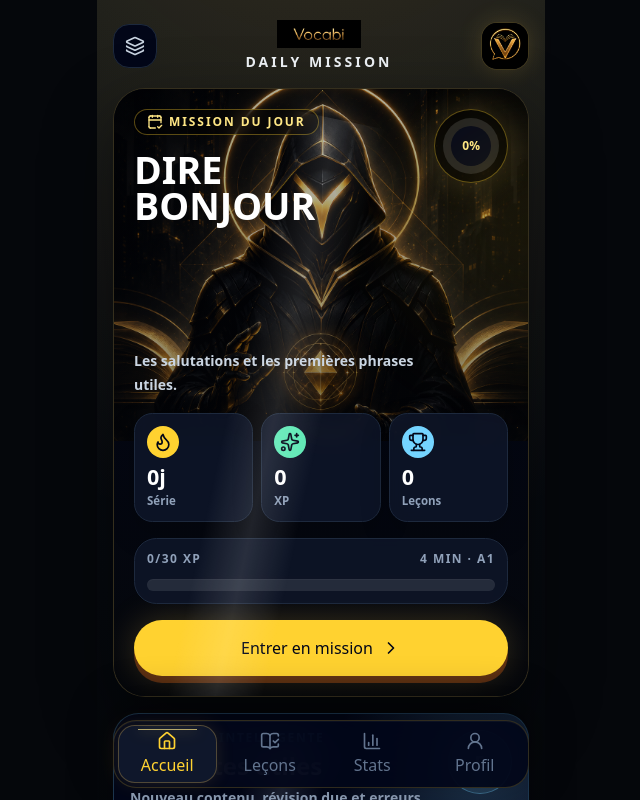
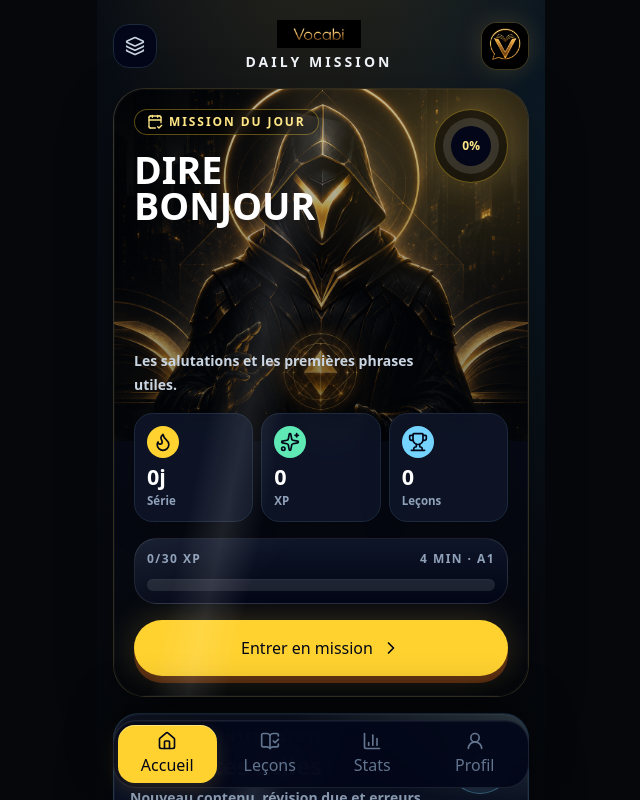
Before and after one commit to Portg4s/Vocabi, a Next.js app: page / in a window 1280 px wide. Both pictures are taken after a click on the button "Commencer". Shown: the top 800 px of the page, without its empty margins (319-959 px from the left). Built offline with nearby package versions, Linux system fonts and the light colour scheme.

Commit message:
polish app visual surfaces

```diff
--- a/src/app/globals.css
+++ b/src/app/globals.css
@@ -31,6 +31,53 @@ body {
   overscroll-behavior-y: none;
 }
 
+.vocabi-app-shell {
+  background:
+    radial-gradient(ellipse 80% 38% at 50% -12%, rgba(246, 199, 86, 0.18), transparent 72%),
+    radial-gradient(ellipse 65% 34% at 100% 8%, rgba(56, 189, 248, 0.08), transparent 68%),
+    linear-gradient(180deg, #080d14 0%, #05070b 48%, #070a10 100%);
+}
+
+.vocabi-panel {
+  position: relative;
+  isolation: isolate;
+  overflow: hidden;
+  background:
+    linear-gradient(180deg, rgba(15, 23, 42, 0.92), rgba(2, 6, 23, 0.98)),
+    #020617;
+  box-shadow:
+    0 20px 54px rgba(0, 0, 0, 0.34),
+    inset 0 1px 0 rgba(255, 255, 255, 0.04);
+}
+
+.vocabi-panel::before {
+  position: absolute;
+  inset: 0;
+  z-index: -1;
+  content: "";
+  border-radius: inherit;
+  background:
+    radial-gradient(ellipse 76% 46% at 92% 0%, rgba(246, 199, 86, 0.12), transparent 70%),
+    radial-gradient(ellipse 60% 42% at 0% 100%, rgba(52, 211, 153, 0.08), transparent 70%);
+  opacity: 0.95;
+}
+
+.vocabi-panel::after {
+  position: absolute;
+  inset: 0;
+  z-index: 1;
+  pointer-events: none;
+  content: "";
+  border-radius: inherit;
+  box-shadow: inset 0 0 0 1px rgba(255, 255, 255, 0.035);
+}
+
+.vocabi-card-sheen {
+  background:
+    linear-gradient(135deg, rgba(255, 255, 255, 0.05), transparent 38%),
+    linear-gradient(180deg, rgba(15, 23, 42, 0.92), rgba(2, 6, 23, 0.96));
+}
+
 button,
 input,
 textarea,
@@ -40,6 +87,7 @@ select {
 
 button {
   -webkit-tap-highlight-color: transparent;
+  touch-action: manipulation;
 }
 
 ::selection {
--- a/src/components/layout/mobile-nav.tsx
+++ b/src/components/layout/mobile-nav.tsx
@@ -13,7 +13,7 @@ const items: Array<{ id: Tab; label: string; icon: typeof Home }> = [
 export function MobileNav({ activeTab, onChange }: { activeTab: Tab; onChange: (tab: Tab) => void }) {
   return (
     <nav className="fixed inset-x-0 bottom-[calc(env(safe-area-inset-bottom)+0.75rem)] z-40 px-4 sm:left-1/2 sm:max-w-md sm:-translate-x-1/2">
-      <div className="grid h-[4.25rem] grid-cols-4 gap-1 rounded-[1.45rem] border border-amber-300/18 bg-slate-950/92 p-1 shadow-[0_-14px_46px_rgba(0,0,0,0.46),inset_0_1px_0_rgba(255,255,255,0.04)] backdrop-blur-xl">
+      <div className="grid h-[4.25rem] grid-cols-4 gap-1 rounded-[1.45rem] border border-white/10 bg-slate-950/94 p-1 shadow-[0_-16px_46px_rgba(0,0,0,0.46),inset_0_1px_0_rgba(255,255,255,0.05)] backdrop-blur-xl">
         {items.map((item) => {
           const Icon = item.icon;
           const active = item.id === activeTab;
@@ -25,11 +25,10 @@ export function MobileNav({ activeTab, onChange }: { activeTab: Tab; onChange: (
               className={cn(
                 "relative flex min-h-0 flex-col items-center justify-center gap-0.5 overflow-hidden rounded-[1.05rem] text-[0.68rem] font-extrabold leading-none transition active:scale-95",
                 active
-                  ? "bg-slate-900 text-amber-300 shadow-[inset_0_0_0_1px_rgba(246,199,86,0.28),0_0_18px_rgba(246,199,86,0.12)]"
+                  ? "bg-amber-300 text-slate-950 shadow-[0_6px_18px_rgba(246,199,86,0.16),inset_0_1px_0_rgba(255,255,255,0.34)]"
                   : "text-slate-500 hover:bg-slate-900 hover:text-slate-200",
               )}
             >
-              {active && <span className="pointer-events-none absolute inset-x-5 top-1 h-px bg-amber-200/70 shadow-[0_0_14px_rgba(246,199,86,0.72)]" />}
               <Icon className="h-5 w-5 shrink-0" aria-hidden="true" />
               {item.label}
             </button>
--- a/src/components/ui/card.tsx
+++ b/src/components/ui/card.tsx
@@ -5,7 +5,7 @@ export function Card({ className, ...props }: React.HTMLAttributes<HTMLDivElemen
   return (
     <div
       className={cn(
-        "rounded-[1.25rem] border border-slate-800 bg-slate-950 p-5 text-slate-100 shadow-[0_18px_46px_rgba(0,0,0,0.28)]",
+        "rounded-[1.25rem] border border-white/10 bg-slate-950 p-5 text-slate-100 shadow-[0_18px_46px_rgba(0,0,0,0.28)]",
         className,
       )}
       {...props}
@@ -17,7 +17,7 @@ export function SoftCard({ className, ...props }: React.HTMLAttributes<HTMLDivEl
   return (
     <div
       className={cn(
-        "rounded-[1.25rem] border border-slate-800 bg-slate-950/80 p-4 text-slate-100 shadow-[0_12px_32px_rgba(0,0,0,0.24)] backdrop-blur",
+        "rounded-[1.25rem] border border-white/10 bg-slate-950/80 p-4 text-slate-100 shadow-[0_12px_32px_rgba(0,0,0,0.24)] backdrop-blur",
         className,
       )}
       {...props}
--- a/src/features/learning/vocabi-app.tsx
+++ b/src/features/learning/vocabi-app.tsx
@@ -29,7 +29,7 @@ import type { ChangeEvent, ReactNode } from "react";
 import { useEffect, useMemo, useRef, useState } from "react";
 import { badgeDefinitions } from "@/data/badges";
 import { allLessons, getExerciseById, getFirstLesson, units } from "@/data/lessons";
-import { errorShake, feedbackVariants, glintSweep, pageVariants, pressable, revealContainer, revealItem, slowHalo, successPulse } from "@/lib/animations/variants";
+import { errorShake, feedbackVariants, glintSweep, pageVariants, pressable, revealContainer, revealItem, successPulse } from "@/lib/animations/variants";
 import { Button } from "@/components/ui/button";
 import { BadgePill } from "@/components/ui/badge-pill";
 import { Card } from "@/components/ui/card";
@@ -138,8 +138,7 @@ export function VocabiApp() {
   return (
     <main className="min-h-dvh text-slate-100" style={{ background: "#05070b" }}>
       <div
-        className="mx-auto min-h-dvh w-full max-w-md px-4 pb-[calc(env(safe-area-inset-bottom)+7.25rem)] pt-[calc(env(safe-area-inset-top)+1rem)]"
-        style={{ background: "radial-gradient(circle at 50% -10%, rgba(246,199,86,0.18), transparent 34%), linear-gradient(180deg, #080d14 0%, #05070b 45%, #070a10 100%)" }}
+        className="vocabi-app-shell mx-auto min-h-dvh w-full max-w-md px-4 pb-[calc(env(safe-area-inset-bottom)+7.25rem)] pt-[calc(env(safe-area-inset-top)+1rem)]"
       >
         <AnimatePresence mode="wait">
           {activeTab === "home" && (
@@ -337,24 +336,17 @@ function Dashboard({
 
       <motion.section
         variants={prefersReducedMotion ? undefined : revealItem}
-        className="relative overflow-hidden rounded-[2rem] border border-amber-300/20 bg-slate-950 shadow-[0_26px_70px_rgba(0,0,0,0.48)]"
+        className="vocabi-panel rounded-[2rem] border border-amber-300/18"
       >
         {!prefersReducedMotion && (
-          <>
-            <motion.div
-              aria-hidden="true"
-              animate={slowHalo}
-              className="pointer-events-none absolute -right-24 top-10 z-10 h-48 w-48 rounded-full bg-amber-300/18 blur-3xl"
-            />
-            <motion.div
-              aria-hidden="true"
-              animate={glintSweep}
-              className="pointer-events-none absolute inset-y-0 z-20 w-24 rotate-12 bg-gradient-to-r from-transparent via-white/12 to-transparent"
-            />
-          </>
+          <motion.div
+            aria-hidden="true"
+            animate={glintSweep}
+            className="pointer-events-none absolute inset-y-0 z-20 w-20 rotate-12 bg-gradient-to-r from-transparent via-white/10 to-transparent"
+          />
         )}
         <Image src={vocabiDashboardHeroImage} alt="" width={1122} height={1402} className="h-[22rem] w-full object-cover object-[50%_26%] opacity-90" preload />
-        <div className="absolute inset-0 bg-[linear-gradient(180deg,rgba(5,7,11,0.22)_0%,rgba(5,7,11,0.36)_42%,rgba(5,7,11,0.98)_100%)]" />
+        <div className="absolute inset-0 bg-[radial-gradient(ellipse_78%_44%_at_88%_6%,rgba(246,199,86,0.24),transparent_72%),linear-gradient(180deg,rgba(5,7,11,0.2)_0%,rgba(5,7,11,0.36)_42%,rgba(5,7,11,0.98)_100%)]" />
         <div className="absolute left-5 right-5 top-5 flex items-start justify-between gap-4">
           <div>
             <p className="inline-flex items-center gap-1.5 rounded-full border border-amber-300/35 bg-black/40 px-3 py-1 text-xs font-black uppercase tracking-[0.16em] text-amber-200 backdrop-blur">
@@ -381,7 +373,7 @@ function Dashboard({
             <Metric icon={<Trophy className="h-5 w-5" />} label="Leçons" value={progress.completedLessons.toString()} tone="sky" />
           </motion.div>
 
-          <div className="space-y-3 rounded-[1.4rem] border border-slate-800 bg-slate-900/80 p-3 backdrop-blur">
+          <div className="vocabi-card-sheen space-y-3 rounded-[1.4rem] border border-white/10 p-3 backdrop-blur">
             <div className="flex items-center justify-between text-xs font-black uppercase tracking-[0.12em] text-slate-400">
               <span>{progress.todayXp}/{progress.profile?.dailyGoalXp ?? 30} XP</span>
               <span>{nextLesson.estimatedMinutes} min · {nextLesson.difficulty}</span>
@@ -402,7 +394,7 @@ function Dashboard({
         <ReviewMissionCard progress={progress} onStartReview={onStartReview} />
       </motion.div>
 
-      <motion.section variants={prefersReducedMotion ? undefined : revealItem} className="space-y-4 rounded-[1.6rem] border border-slate-800 bg-slate-950/80 p-4 shadow-[0_18px_46px_rgba(0,0,0,0.28)] backdrop-blur">
+      <motion.section variants={prefersReducedMotion ? undefined : revealItem} className="vocabi-panel space-y-4 rounded-[1.6rem] border border-white/10 p-4 backdrop-blur">
         <div className="flex items-start justify-between gap-3">
           <div>
             <p className="flex items-center gap-1.5 text-xs font-black uppercase tracking-[0.14em] text-amber-300">
@@ -416,7 +408,7 @@ function Dashboard({
         </div>
         <ProgressBar value={unitPercent} className="bg-slate-900" />
         <div className="relative space-y-3 pt-1">
-          <span className="absolute bottom-8 left-[1.15rem] top-8 w-1 rounded-full bg-slate-900" />
+          <span className="absolute bottom-8 left-[1.15rem] top-8 w-1 rounded-full bg-white/10" />
           {currentUnit.lessons.map((lesson, lessonIndex) => {
             const status = progress.getLessonStatus(lesson.id);
             const active = lesson.id === nextLesson.id;
@@ -432,7 +424,7 @@ function Dashboard({
                 whileTap={status === "locked" || prefersReducedMotion ? undefined : "tap"}
                 className={cn(
                   "relative z-10 flex min-h-16 w-full items-center gap-3 rounded-[1.4rem] px-2 py-2 text-left transition",
-                  active ? "bg-amber-300/10 shadow-[inset_0_0_0_1px_rgba(246,199,86,0.18),0_0_24px_rgba(246,199,86,0.08)]" : "bg-transparent",
+                  active ? "bg-amber-300/10 shadow-[inset_0_0_0_1px_rgba(246,199,86,0.2),0_10px_24px_rgba(0,0,0,0.18)]" : "bg-transparent",
                   status === "locked" && "opacity-55",
                 )}
               >
@@ -483,13 +475,13 @@ function SmartSessionCard({ progress, onStartSmartSession }: { progress: ReturnT
   const mistakeCount = progress.exerciseHistory.filter((item) => !item.correct).length;
 
   return (
-    <section className="relative overflow-hidden rounded-[1.6rem] border border-sky-300/24 bg-slate-950 p-4 shadow-[0_18px_46px_rgba(0,0,0,0.32)]">
-      <div className="absolute inset-0 bg-[radial-gradient(circle_at_88%_20%,rgba(125,211,252,0.22),transparent_34%),radial-gradient(circle_at_10%_90%,rgba(246,199,86,0.14),transparent_32%)]" />
+    <section className="vocabi-panel rounded-[1.6rem] border border-sky-300/20 p-4">
+      <div className="absolute inset-0 bg-[radial-gradient(ellipse_84%_58%_at_102%_-8%,rgba(125,211,252,0.2),transparent_72%),radial-gradient(ellipse_70%_48%_at_-12%_112%,rgba(246,199,86,0.11),transparent_72%)]" />
       {!prefersReducedMotion && (
         <motion.div
           aria-hidden="true"
           animate={glintSweep}
-          className="pointer-events-none absolute inset-y-0 w-20 rotate-12 bg-gradient-to-r from-transparent via-sky-100/12 to-transparent"
+          className="pointer-events-none absolute inset-y-0 z-10 w-16 rotate-12 bg-gradient-to-r from-transparent via-sky-100/10 to-transparent"
         />
       )}
       <div className="relative space-y-4">
@@ -523,21 +515,13 @@ function SmartSessionCard({ progress, onStartSmartSession }: { progress: ReturnT
 }
 
 function ReviewMissionCard({ progress, onStartReview }: { progress: ReturnType<typeof useVocabiProgress>; onStartReview: () => void }) {
-  const prefersReducedMotion = useReducedMotion();
   const dueCount = progress.reviewSummary.dueCount;
   const hasDueCards = dueCount > 0 && progress.reviewQueue.length > 0;
   const nextDue = progress.reviewSummary.nextDueAt ? formatShortDate(progress.reviewSummary.nextDueAt) : "Après ta prochaine leçon";
 
   return (
-    <section className="relative overflow-hidden rounded-[1.6rem] border border-emerald-300/24 bg-slate-950 p-4 shadow-[0_18px_46px_rgba(0,0,0,0.32)]">
-      <div className="absolute inset-0 bg-[radial-gradient(circle_at_85%_15%,rgba(52,211,153,0.22),transparent_34%),radial-gradient(circle_at_10%_90%,rgba(246,199,86,0.12),transparent_32%)]" />
-      {!prefersReducedMotion && (
-        <motion.div
-          aria-hidden="true"
-          animate={slowHalo}
-          className="pointer-events-none absolute -right-16 -top-10 h-36 w-36 rounded-full bg-emerald-300/16 blur-3xl"
-        />
-      )}
+    <section className="vocabi-panel rounded-[1.6rem] border border-emerald-300/20 p-4">
+      <div className="absolute inset-0 bg-[radial-gradient(ellipse_84%_58%_at_100%_-10%,rgba(52,211,153,0.2),transparent_72%),radial-gradient(ellipse_72%_48%_at_-12%_110%,rgba(246,199,86,0.1),transparent_72%)]" />
       <div className="relative space-y-4">
         <div className="flex items-start justify-between gap-4">
           <div>
@@ -583,7 +567,7 @@ function MiniReviewStat({ label, value, tone }: { label: string; value: string;
   }[tone];
 
   return (
-    <div className="rounded-2xl border border-white/10 bg-slate-900/80 p-3">
+    <div className="vocabi-card-sheen rounded-2xl border border-white/10 p-3">
       <p className={cn("text-xl font-black leading-none", toneClass)}>{value}</p>
       <p className="mt-1 text-[0.68rem] font-black uppercase tracking-[0.08em] text-slate-500">{label}</p>
     </div>
@@ -1015,9 +999,9 @@ function StatsView({ progress, onStartMistakes }: { progress: ReturnType<typeof
           <p className="text-sm leading-6 text-slate-400">Aucune activité pour l&apos;instant. Une leçon et cette zone prendra vie.</p>
         ) : (
           progress.dailyStats.slice(-5).reverse().map((day) => (
-            <div key={day.date} className="flex items-center justify-between rounded-2xl bg-slate-900 p-3">
+            <div key={day.date} className="flex items-center justify-between rounded-2xl border border-white/10 bg-slate-900/80 p-3">
               <span className="text-sm font-bold text-slate-300">{day.date}</span>
-              <span className="text-sm font-black text-emerald-700">+{day.xp} XP</span>
+              <span className="text-sm font-black text-emerald-300">+{day.xp} XP</span>
             </div>
           ))
         )}
@@ -1058,8 +1042,8 @@ function StatsView({ progress, onStartMistakes }: { progress: ReturnType<typeof
           <p className="text-sm leading-6 text-slate-400">Aucune erreur enregistrée pour l&apos;instant. C&apos;est bon signe.</p>
         ) : (
           recentMistakes.map((item) => (
-            <div key={item.id} className="rounded-2xl bg-rose-50 p-3">
-              <p className="text-sm font-black text-rose-900">{getExerciseById(item.exerciseId)?.prompt ?? item.exerciseId}</p>
+            <div key={item.id} className="rounded-2xl border border-rose-300/18 bg-rose-400/10 p-3">
+              <p className="text-sm font-black text-rose-100">{getExerciseById(item.exerciseId)?.prompt ?? item.exerciseId}</p>
               <p className="text-xs font-bold leading-5 text-slate-400">Réponse attendue : {formatExpected(item.expected)}</p>
             </div>
           ))
@@ -1147,7 +1131,7 @@ function ProfileView({ progress }: { progress: ReturnType<typeof useVocabiProgre
             </button>
           ))}
         </div>
-        {goalMessage && <p className="rounded-2xl bg-emerald-50 p-3 text-sm font-bold leading-6 text-emerald-800">{goalMessage}</p>}
+        {goalMessage && <p className="rounded-2xl border border-emerald-300/18 bg-emerald-300/10 p-3 text-sm font-bold leading-6 text-emerald-100">{goalMessage}</p>}
       </Card>
       <Card className="space-y-4">
         <div className="flex items-center gap-3">
```
Also changed, not shown: src/components/ui/button.tsx (+4 -4 lines).
